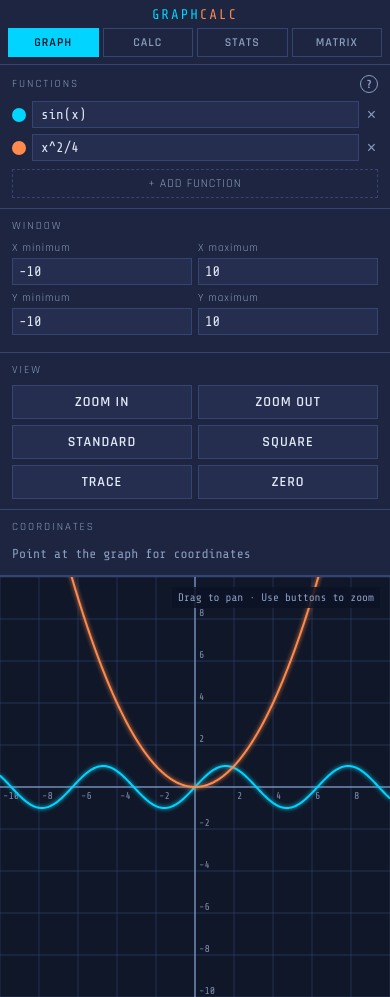
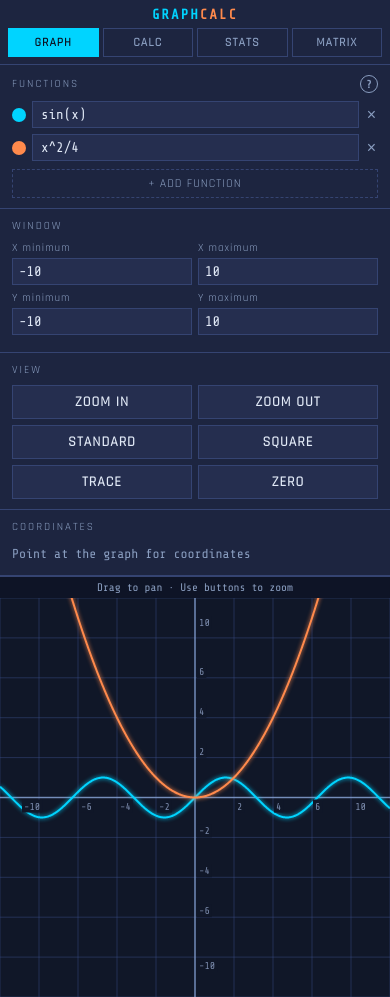
Before and after one commit to curtisalexander/gc, a website built with Vite: page index.html in a window 390 px wide. Built offline with nearby package versions, Linux system fonts and the light colour scheme.

```diff
--- a/index.html
+++ b/index.html
@@ -4,12 +4,11 @@
 <meta charset="UTF-8">
 <meta name="viewport" content="width=device-width, initial-scale=1.0">
 <title>GraphCalc</title>
-<link href="https://fonts.googleapis.com/css2?family=Share+Tech+Mono&family=Rajdhani:wght@400;500;600;700&display=swap" rel="stylesheet">
 </head>
 <body>
 
 <header>
-  <div class="logo">Graph<span>Calc</span></div>
+  <h1 class="logo">Graph<span>Calc</span></h1>
   <div class="tabs" role="tablist" aria-label="Calculator tools">
     <button class="tab active" id="tab-graph" data-tab="graph" role="tab" aria-selected="true" aria-controls="view-graph">Graph</button>
     <button class="tab" id="tab-calc" data-tab="calc" role="tab" aria-selected="false" aria-controls="view-calc">Calc</button>
@@ -18,7 +17,7 @@
   </div>
 </header>
 
-<div class="main">
+<main class="main">
 
   <!-- GRAPHING VIEW -->
   <div id="view-graph" class="panel-view active" role="tabpanel" aria-labelledby="tab-graph">
@@ -119,8 +118,8 @@
   <div id="view-calc" class="panel-view" role="tabpanel" aria-labelledby="tab-calc">
     <div class="calc-shell" id="calcShell">
       <div class="calc-display">
-        <div class="calc-history" id="calcHistory" aria-label="Previous calculation"></div>
-        <div class="calc-expr" id="calcExpr" aria-label="Current expression"></div>
+        <div class="calc-history" id="calcHistory" role="group" aria-label="Previous calculation"></div>
+        <div class="calc-expr" id="calcExpr" role="group" aria-label="Current expression"></div>
         <div class="calc-result" id="calcResult" role="status" aria-live="polite" aria-label="Calculator result">0</div>
       </div>
       <div class="mode-bar">
@@ -227,7 +226,7 @@
     </div>
   </div>
 
-</div>
+</main>
 
 <script type="module" src="/src/main.ts"></script>
 </body>
--- a/src/graphing.ts
+++ b/src/graphing.ts
@@ -119,20 +119,6 @@
   ctx.beginPath(); ctx.moveTo(ax, 0); ctx.lineTo(ax, height); ctx.stroke();
   ctx.beginPath(); ctx.moveTo(0, ay); ctx.lineTo(width, ay); ctx.stroke();
 
-  // Tick labels
-  ctx.fillStyle = theme.label;
-  ctx.font = '10px "Share Tech Mono", monospace';
-  for (const gx of xTicks) {
-    if (Math.abs(gx) < xStep / 1000) continue;
-    const [cx] = worldToCanvas(gx, 0, w, width, height);
-    ctx.fillText(fmtNum(gx), cx + 3, Math.min(Math.max(ay + 12, 12), height - 3));
-  }
-  for (const gy of yTicks) {
-    if (Math.abs(gy) < yStep / 1000) continue;
-    const [, cy] = worldToCanvas(0, gy, w, width, height);
-    ctx.fillText(fmtNum(gy), Math.min(Math.max(ax + 4, 0), width - 40), cy - 3);
-  }
-
   // Plot each enabled function
   const steps = width * 2;
   const yRange = w.ymax - w.ymin;
@@ -164,6 +150,65 @@
     }
     ctx.stroke();
     ctx.shadowBlur = 0;
+  }
+
+  // Draw labels after functions so a curve cannot obscure coordinate text.
+  ctx.fillStyle = theme.label;
+  ctx.font = '10px "Share Tech Mono", monospace';
+  const xLabels = xTicks
+    .filter(gx => Math.abs(gx) >= xStep / 1000)
+    .map(gx => {
+      const [cx] = worldToCanvas(gx, 0, w, width, height);
+      const label = fmtNum(gx);
+      const labelWidth = ctx.measureText(label).width;
+      const x = Math.min(Math.max(cx + 3, 24), Math.max(24, width - labelWidth - 24));
+      return { label, labelWidth, x };
+    });
+  const xBaseline = Math.min(Math.max(ay + 12, 14), height - 7);
+  const spacedXLabels: typeof xLabels = [];
+  for (let i = 0; i < xLabels.length; i++) {
+    const current = xLabels[i]!;
+    const previous = spacedXLabels.at(-1);
+    if (previous && previous.x + previous.labelWidth + 6 > current.x) {
+      if (i === xLabels.length - 1) spacedXLabels[spacedXLabels.length - 1] = current;
+      continue;
+    }
+    spacedXLabels.push(current);
+  }
+  for (const current of spacedXLabels) {
+    ctx.fillStyle = theme.bg;
+    ctx.fillRect(current.x - 2, xBaseline - 10, current.labelWidth + 4, 13);
+    ctx.fillStyle = theme.label;
+    ctx.fillText(current.label, current.x, xBaseline);
+  }
+  const yLabels = yTicks
+    .filter(gy => Math.abs(gy) >= yStep / 1000)
+    .map(gy => {
+      const [, cy] = worldToCanvas(0, gy, w, width, height);
+      const label = fmtNum(gy);
+      const labelWidth = ctx.measureText(label).width;
+      return {
+        label, labelWidth,
+        x: Math.min(Math.max(ax + 4, 3), width - labelWidth - 3),
+        baseline: Math.min(Math.max(cy - 3, 28), height - 28),
+      };
+    })
+    .sort((a, b) => a.baseline - b.baseline);
+  const spacedYLabels: typeof yLabels = [];
+  for (let i = 0; i < yLabels.length; i++) {
+    const current = yLabels[i]!;
+    const previous = spacedYLabels.at(-1);
+    if (previous && current.baseline - previous.baseline < 15) {
+      if (i === yLabels.length - 1) spacedYLabels[spacedYLabels.length - 1] = current;
+      continue;
+    }
+    spacedYLabels.push(current);
+  }
+  for (const current of spacedYLabels) {
+    ctx.fillStyle = theme.bg;
+    ctx.fillRect(current.x - 2, current.baseline - 10, current.labelWidth + 4, 13);
+    ctx.fillStyle = theme.label;
+    ctx.fillText(current.label, current.x, current.baseline);
   }
 
   // Trace marker on top of everything
--- a/src/main.ts
+++ b/src/main.ts
@@ -1,6 +1,11 @@
 // DOM wiring + event handlers for GraphCalc. All math/state lives in the
 // other modules; this file just binds them to the page.
 
+import '@fontsource/share-tech-mono/latin-400.css';
+import '@fontsource/rajdhani/latin-400.css';
+import '@fontsource/rajdhani/latin-500.css';
+import '@fontsource/rajdhani/latin-600.css';
+import '@fontsource/rajdhani/latin-700.css';
 import './styles.css';
 import {
   type PlotFn,
@@ -129,10 +134,8 @@
 }
 
 function resizeCanvas(): void {
-  const area = document.querySelector<HTMLElement>('.graph-area');
-  if (!area) return;
-  canvas.width = area.clientWidth;
-  canvas.height = area.clientHeight;
+  canvas.width = canvas.clientWidth;
+  canvas.height = canvas.clientHeight;
 }
 
 function updateInteractionHint(): void {
--- a/src/styles.css
+++ b/src/styles.css
@@ -644,11 +644,17 @@
   .graph-sidebar .sidebar-section { flex-shrink: 0; }
   .graph-controls { display: grid; grid-template-columns: repeat(2, 1fr); }
   .ctrl-btn { min-width: 0; white-space: nowrap; }
-  .graph-area { min-height: 420px; }
+  .graph-area { min-height: 420px; display: flex; flex-direction: column; }
+  canvas#graphCanvas { height: auto; flex: 1; min-height: 0; }
   .graph-overlay {
+    position: static;
+    order: -1;
+    flex-shrink: 0;
+    max-width: none;
     font-size: 11px;
     background: rgba(13, 19, 38, 0.86);
     padding: 4px 6px;
+    text-align: center;
   }
   .calc-shell { width: min(460px, 100%); }
   #view-calc { padding: 8px; align-items: flex-start; overflow-y: auto; }
--- a/vite.config.ts
+++ b/vite.config.ts
@@ -1,5 +1,4 @@
-/// <reference types="vitest" />
-import { defineConfig } from 'vite';
+import { defineConfig } from 'vitest/config';
 
 // Vite serves index.html at the project root and bundles src/main.ts via the
 // <script type="module"> reference inside it. `base: './'` keeps assets relative
```
Also changed, not shown: e2e/quality.spec.ts (added, +95 -0 lines), package.json (+9 -2 lines), tests/property.test.ts (added, +208 -0 lines), README.md, e2e/quality.spec.ts-snapshots/desktop-calc-chromium-linux.png (added), e2e/quality.spec.ts-snapshots/desktop-graph-chromium-linux.png (added), e2e/quality.spec.ts-snapshots/desktop-matrix-chromium-linux.png (added), e2e/quality.spec.ts-snapshots/desktop-stats-chromium-linux.png (added), e2e/quality.spec.ts-snapshots/mobile-graph-chromium-linux.png (added), 1 other file.
